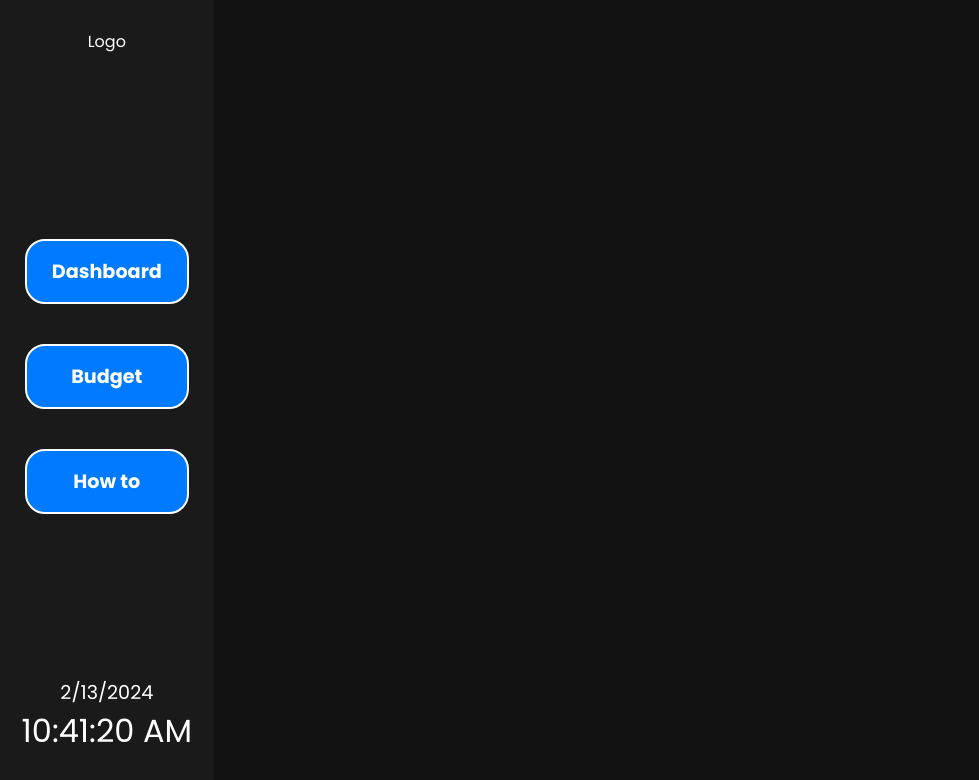
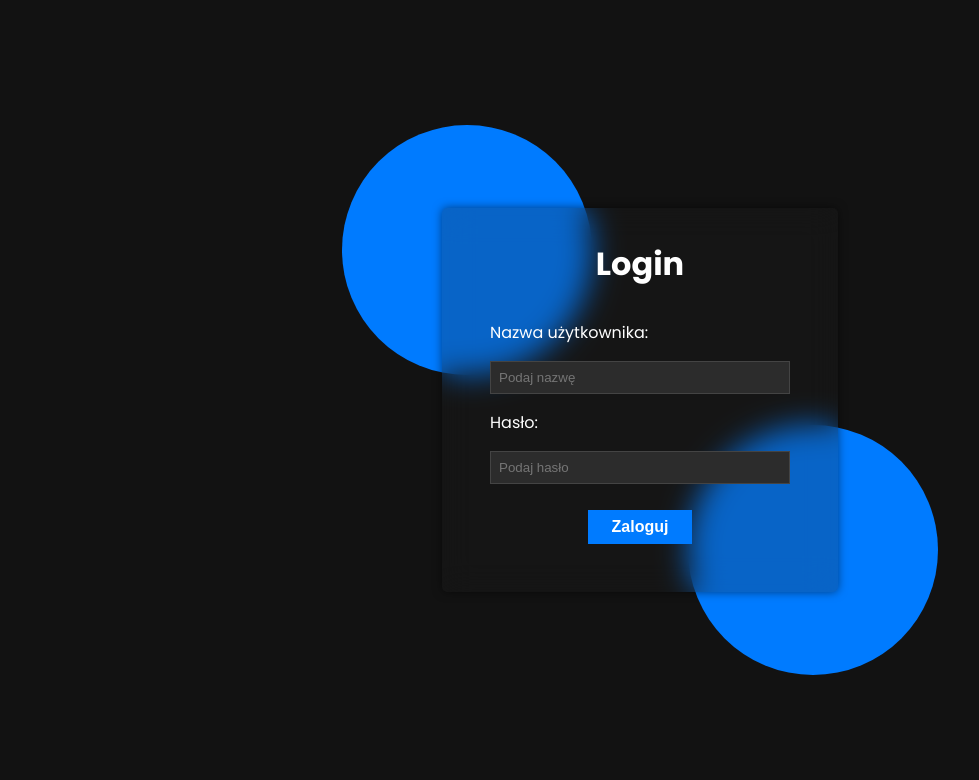
Before and after one commit to Przemaron/Project_CodersLab, a React (Vite) app: page / in a window 1280 px wide. Shown: the top 780 px of the page, without its empty margins (0-979 px from the left). Built offline with nearby package versions, Linux system fonts and the light colour scheme.

Commit message:
add login authentication with supabase, continue stylinig components, and other small fixes

```diff
--- a/package.json
+++ b/package.json
@@ -10,7 +10,7 @@
     "preview": "vite preview"
   },
   "dependencies": {
-    "@supabase/supabase-js": "^2.39.6",
+    "@supabase/supabase-js": "^2.39.7",
     "chart.js": "^4.4.1",
     "react": "^18.2.0",
     "react-chartjs-2": "^5.2.0",
--- a/src/assets/styles/Aside.scss
+++ b/src/assets/styles/Aside.scss
@@ -13,7 +13,7 @@
 	nav {
 		display: flex;
 		width: 100%;
-		height: 33%;
+		height: 60%;
 		justify-content: start;
 		flex-direction: column;
 		align-items: center;
--- a/src/assets/styles/Budget.scss
+++ b/src/assets/styles/Budget.scss
@@ -113,7 +113,7 @@ input[type='number']::-ms-reveal {
 		width: 100%;
 		height: 400px;
 		.tableCurrent {
-			max-height: 340px;
+			max-height: 370px;
 			overflow-y: auto;
 
 			table {
@@ -191,7 +191,7 @@ input[type='number']::-ms-reveal {
 
 		.tableCycle {
 			overflow-y: auto;
-			height: 215px;
+			height: 266px;
 			table {
 				width: 100%;
 				border-collapse: collapse;
--- a/src/assets/styles/LoginForm.scss
+++ b/src/assets/styles/LoginForm.scss
@@ -4,48 +4,83 @@
 	justify-content: center;
 	align-items: center;
 	flex-grow: 1; /* rozciąga się, aby zająć dostępną przestrzeń */
-  }
+	z-index: 1;
 
 	.login-form {
     display: flex;
 		flex-direction: column;
 		justify-content: center;
 		align-items: center;
-    padding: 4rem;
-    background-color: #232323; /* nieco jaśniejsze tło dla formularza */
+		padding: 2rem 3rem 3rem;
+		background-color: rgb(35, 35, 35, .25);
+    backdrop-filter: blur(15px);
+     /* nieco jaśniejsze tło dla formularza */
 		border-radius: 5px;
 		box-shadow: 0 0 10px rgba(0, 0, 0, 0.5);
+
+
+		h2 {
+			margin-bottom: 2rem;
+			font-size: 2rem;
 		}
 
-  .login-form label,
-  .login-form input {
+		button {
+			padding: 0.5rem 1.5rem;
+			background-color: #007bff;
+			color: #ffffff;
+      font-weight: 600;
+      font-size: 1rem;
+			border: none;
+			cursor: pointer;
+			margin-top: 10px;
+			transition: 0.3s;
+
+			&:hover {
+        background-color: white;
+        color: black;
+        box-shadow: 0px 0px 5px white;
+      }
+		}
+
+		label,
+		input {
 			display: block;
 			margin-bottom: 1rem;
 		}
 
-  .login-form input {
+		input {
 			padding: 0.5rem;
+			width: 300px;
 			background-color: #2c2c2c; /* ciemne tło inputu */
 			border: 1px solid #444; /* ciemna obramówka */
-    color: #ffffff; /* jasny tekst */;
-    transition: .3s;
+			color: #ffffff; /* jasny tekst */
+			transition: 0.3s;
+
+			&:active {
+				border: 1px solid white;
+			}
+		}
+	}
 }
 
-  .login-form input:active {
-    border: 1px solid white;
+.formCircleUp {
+	width: 250px;
+	height: 250px;
+	background-color: #007bff;
+	border-radius: 50%;
+	position: relative;
+	z-index: -1;
+	left: 150px;
+	top: -150px;
 }
 
-  .login-form button {
-    padding: 0.5rem 1rem;
-    background-color: #333;
-    color: #ffffff;
-    border: none;
-    cursor: pointer;
-    margin-top: 10px;
-    transition: .3s;
+.formCircleDown {
+	width: 250px;
+	height: 250px;
+	background-color: #007bff;
+	border-radius: 50%;
+	position: relative;
+	right: 150px;
+	bottom: -150px;
+	z-index: -1;
 }
-
-  .login-form button:hover {
-    background-color: #444;
-    box-shadow: 0px 0px 15px white;
-  }
--- a/src/components/App.jsx
+++ b/src/components/App.jsx
@@ -6,10 +6,11 @@ import { BrowserRouter as Router, Route, Routes} from 'react-router-dom';
 import Dashboard from '../components/Dashboard';
 import Budget from '../components/Budget';
 import '../assets/styles/App.scss';
+import {useAuth} from '../components/AuthProvider';
 
 const App = () => {
-	const [loggedIn, setLoggedIn] = useState(true); // false żeby zobaczyć formularz logowania
-
+	// const [loggedIn, setLoggedIn] = useState(false);
+	const { user } = useAuth();
 	const [expenses, setExpenses] = useState([])
 	const [incomes, setIncomes] = useState([]);
 
@@ -17,8 +18,8 @@ const App = () => {
 	console.log('dane zaktualizowane w APP', expenses); // Sprawdź aktualny stan wydatków
 	return (
 		<div className='app'>
-			{!loggedIn ? (
-				<LoginForm onLogin={setLoggedIn} />
+			{!user ? (
+				<LoginForm />
 			) : (
 				<Router>
 					<Aside />
--- a/src/components/Aside.jsx
+++ b/src/components/Aside.jsx
@@ -1,17 +1,29 @@
 import { Link } from 'react-router-dom';
 import '../assets/styles/Aside.scss';
 import DateTimeDisplay from './DateAndTime';
+import {useAuth} from '../components/AuthProvider';
 
 const Aside = () => {
+
+	const { logout } = useAuth(); // Użyj hooka useAuth do dostępu do funkcji logout
+
+    const handleLogout = async () => {
+        try {
+            await logout(); // Wywołaj funkcję logout
+        } catch (error) {
+            console.error('Problem z wylogowaniem:', error);
+        }
+    };
+
 	return (
 		<aside className='aside'>
-			<div>Logo</div>
+			<DateTimeDisplay />
 			<nav>
-				<Link to='/dashboard'>Dashboard</Link>
-				<Link to='/budget'>Budget</Link>
-				<Link to='/how-to'>How to</Link>
+				<Link to='/dashboard'>Start</Link>
+				<Link to='/budget'>Budżet</Link>
+				<Link to='/how-to'>Jak to działa?</Link>
 			</nav>
-			<DateTimeDisplay />
+			<button onClick={handleLogout}>Wyloguj</button>
 		</aside>
 	);
 };
--- /dev/null
+++ b/src/components/AuthProvider.jsx
@@ -0,0 +1,41 @@
+import { createContext, useContext, useEffect, useState } from 'react';
+import { supabase } from '../API/supabaseClient';
+
+const AuthContext = createContext();
+
+export const AuthProvider = ({ children }) => {
+    const [user, setUser] = useState(null);
+
+    useEffect(() => {
+        const session = supabase.auth.getSession();
+        setUser(session?.user || null);
+
+        const { data: authListener } = supabase.auth.onAuthStateChange((_event, session) => {
+            setUser(session?.user || null);
+        });
+
+        return () => {
+            authListener?.unsubscribe();
+        };
+    }, []);
+
+    const login = async (email, password) => {
+        const { error } = await supabase.auth.signInWithPassword({ email, password });
+        if (error) {
+            throw error;
+        }
+    };
+
+    const logout = async () => {
+        const { error } = await supabase.auth.signOut();
+        if (error) {
+            throw error;
+        }
+    };
+
+    const value = {user,login, logout};
+
+    return <AuthContext.Provider value={value}>{children}</AuthContext.Provider>;
+};
+
+export const useAuth = () => useContext(AuthContext);
--- a/src/components/ExpensesWidget.jsx
+++ b/src/components/ExpensesWidget.jsx
@@ -18,13 +18,13 @@ const ExpenseWidget = ({ expenses }) => {
   };
 
   // Funkcja do pobrania trzech ostatnich wydatków
-  const getLastThreeExpenses = (expenses) => {
-    return expenses.slice(-3).reverse();
+  const getLastExpenses = (expenses) => {
+    return expenses.slice(-5).reverse();
   };
 
   const currentMonthExpenses = filterCurrentMonthExpenses(expenses);
   const totalExpenses = calculateTotalExpenses(currentMonthExpenses);
-  const lastThreeExpenses = getLastThreeExpenses(currentMonthExpenses);
+  const lastThreeExpenses = getLastExpenses(currentMonthExpenses);
 
   return (
     <div className='expenseWidget'>
--- a/src/components/LoginForm.jsx
+++ b/src/components/LoginForm.jsx
@@ -1,52 +1,61 @@
-import {useState} from 'react';
-import '../assets/styles/LoginForm.scss'
+import { useState } from 'react';
+import '../assets/styles/LoginForm.scss';
+import { useAuth } from '../components/AuthProvider';
 
-const LoginForm = ({onLogin}) => {
-  const [username, setUsername] = useState('');
+const LoginForm = () => {
+	const [email, setEmail] = useState('');
 	const [password, setPassword] = useState('');
 	const [error, setError] = useState('');
+	const { login } = useAuth();
 
-  const handleSubmit = (event) => {
+	const handleSubmit = async event => {
 		event.preventDefault();
-    if(!username || !password){
-      setError('Pola nie mogą być puste')
-    } else {
-      if (username === 'przemek' && password === '12345') {
-          onLogin(true);
-        } else {
-          setError('Niepoprawna nazwa użytkownika lub hasło');
+		setError(''); // Czyszczenie błędów przed nową próbą logowania
+
+		if (!email || !password) {
+			setError('Pola nie mogą być puste');
+			return;
 		}
+		try {
+			await login(email, password); // Użyj funkcji login zamiast bezpośredniego wywołania Supabase
+			// onLogin(true); Nie jest potrzebne, jeśli stan zalogowanego użytkownika jest zarządzany przez AuthProvider
+		} catch (error) {
+			setError(error.message);
 		}
-
 	};
 
 	return (
-    <div className="login-form-container" >
+		<>
+			<div className='login-form-container'>
+			<div className='formCircleUp'></div>
 				<form className='login-form' onSubmit={handleSubmit}>
+        <h2>Login</h2>
 					<div>
-          <label htmlFor="username">Nazwa użytkownika:</label>
+						<label htmlFor='username'>Nazwa użytkownika:</label>
 						<input
-            id="username"
-            type="text"
-            value={username}
-            onChange={(e) => setUsername(e.target.value)}
+							id='username'
+							type='text'
+							value={email}
+							onChange={e => setEmail(e.target.value)}
 							placeholder='Podaj nazwę'
 						/>
 					</div>
 					<div>
-          <label htmlFor="password">Hasło:</label>
+						<label htmlFor='password'>Hasło:</label>
 						<input
-            id="password"
-            type="password"
+							id='password'
+							type='password'
 							value={password}
-            onChange={(e) => setPassword(e.target.value)}
+							onChange={e => setPassword(e.target.value)}
 							placeholder='Podaj hasło'
 						/>
 					</div>
 					{error && <div>{error}</div>}
-        <button type="submit">Zaloguj</button>
+					<button type='submit'>Zaloguj</button>
 				</form>
+			<div className='formCircleDown'></div>
 			</div>
+		</>
 	);
 };
 
--- a/src/main.jsx
+++ b/src/main.jsx
@@ -1,8 +1,7 @@
 import ReactDOM from 'react-dom/client';
 import App from './components/App';
 import './assets/styles/index.scss';
-// import react router
-
+import { AuthProvider} from '../src/components/AuthProvider';
 
 //Tutaj będzie lOGIN
 //walidacja loginu
@@ -11,5 +10,8 @@ import './assets/styles/index.scss';
 
 //router => login, aplikacja
 
-
-ReactDOM.createRoot(document.getElementById('root')).render(<App />);
+ReactDOM.createRoot(document.getElementById('root')).render(
+	<AuthProvider>
+		<App />
+	</AuthProvider>
+);
```
Also changed, not shown: src/components/Budget.jsx (+17 -20 lines), src/components/ExpensesPieChart.jsx (+63 -31 lines), 1 other file (tests, documents, lock files or other folders). Lines whose indentation alone changed are shown as unchanged.
